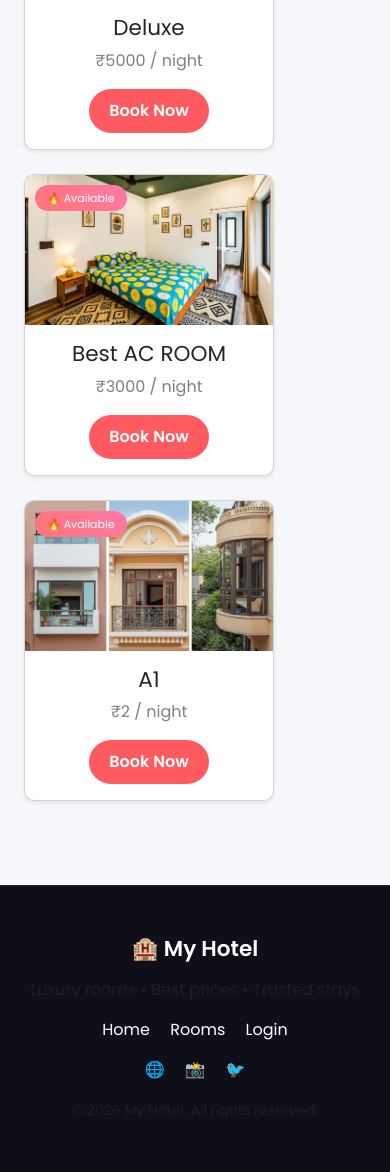
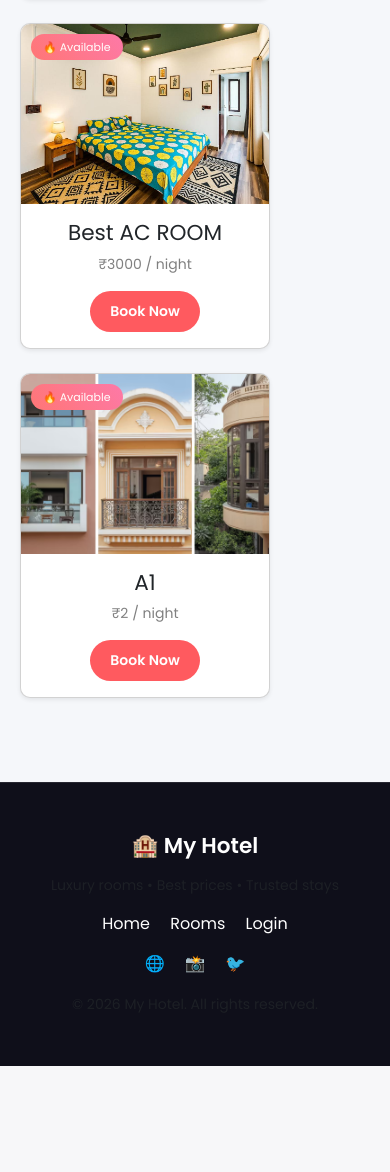
Before and after one commit to harshitmish/Hotel-management-project, a Django app: page / in a window 390 px wide. Shown: the part 1082-2254 px from the top of the page. After the commit the page ends 2148 px from the top, so only its background shows below. Run offline with Django 5.2, Linux system fonts and the light colour scheme; data comes from the database, SQL or seed files in the repository.

Commit message:
mobile responsive fix

```diff
--- a/hotel_project/booking/templates/booking/home.html
+++ b/hotel_project/booking/templates/booking/home.html
@@ -81,6 +81,53 @@
 /* 🔥 TEXT GLOW */
 #hero-text {
     text-shadow: 0 0 20px rgba(255,255,255,0.4);
+}
+
+</style>
+<style>
+
+/* 📱 MOBILE FIX */
+@media (max-width: 768px) {
+
+    /* HERO TEXT */
+    #hero-text {
+        font-size: 28px !important;
+    }
+
+    .hero-overlay + div p {
+        font-size: 14px !important;
+    }
+
+    /* HERO HEIGHT */
+    div[style*="height:80vh"] {
+        height: 60vh !important;
+    }
+
+    /* CARD */
+    .room-img {
+        height: 180px !important;
+    }
+
+    /* SPACING */
+    .container {
+        padding-left: 10px;
+        padding-right: 10px;
+    }
+
+    /* BUTTON */
+    .btn-danger {
+        font-size: 14px;
+        padding: 8px;
+    }
+
+    /* TEXT */
+    h2 {
+        font-size: 22px !important;
+    }
+
+    p {
+        font-size: 14px !important;
+    }
 }
 
 </style>
```
Also changed, not shown: 1 other file.
